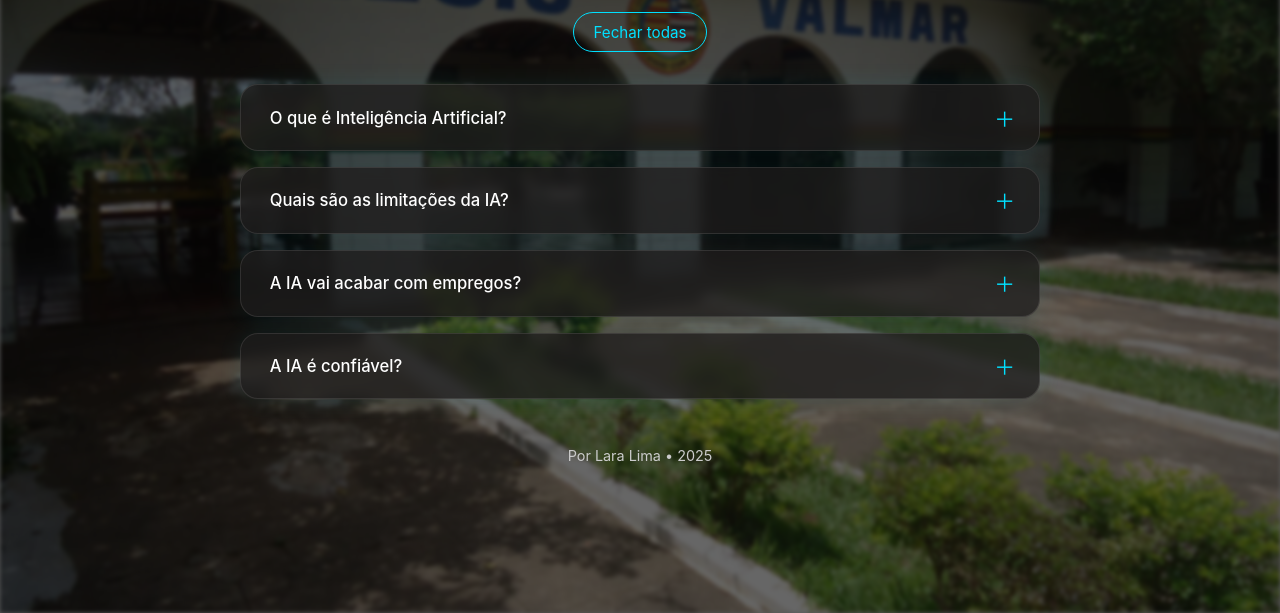
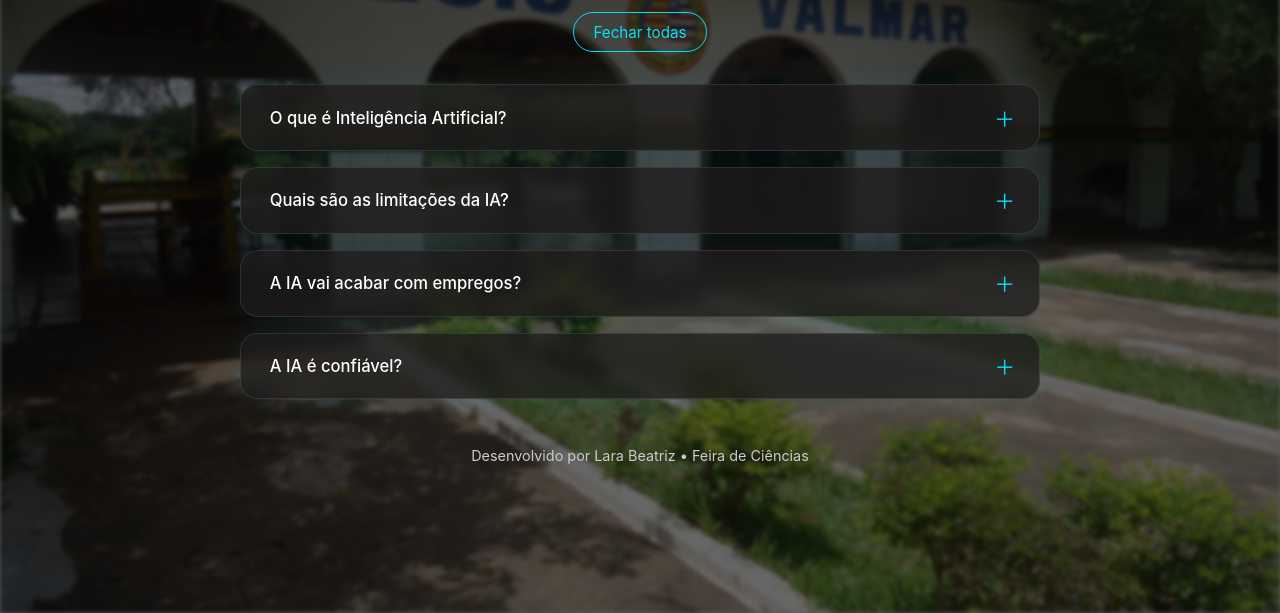
Before and after one commit to larabeatrizlima/feiradecienciaslara, a plain HTML site: page index.html in a window 1280 px wide. Shown: the part 187-800 px from the top of the page. Drawn offline with Linux system fonts and the light colour scheme.

Commit message:
Atualizar o index.html

```diff
--- a/index.html
+++ b/index.html
@@ -215,7 +215,7 @@
   <!-- ADICIONE OU EDITE AQUI -->
 </div>
 
-<footer>Por Lara Lima • 2025</footer>
+<footer>Desenvolvido por Lara Beatriz • Feira de Ciências</footer>
 
 <script>
   const faqs = document.querySelectorAll('.faq-item');
```
